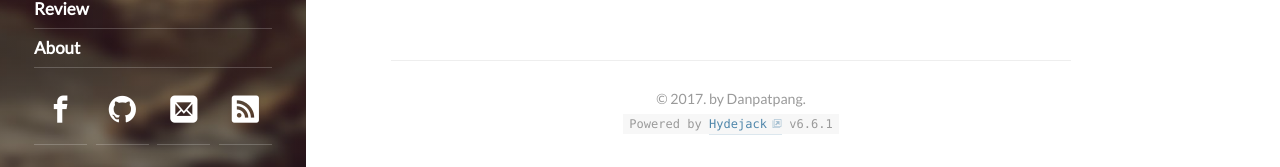
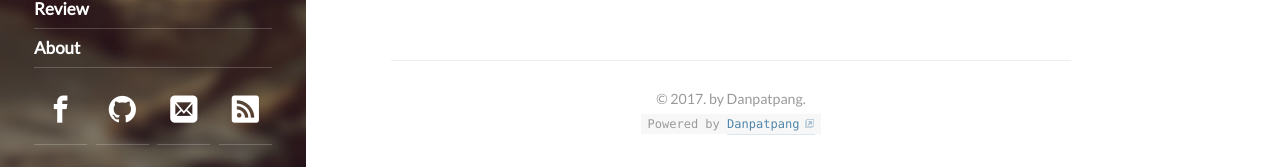
Before and after one commit to Danpatpang/Danpatpang.github.io, a Jekyll site: the page built from index.html, in a window 1280 px wide and 900 px high, scrolled down 844 px. Shown: the part 730-897 px from the top of the window. Built offline with Jekyll 4.4.1, drawn with Linux system fonts in a browser that asks for light colours; some web fonts are replaced; the list of posts is cut into pages by our own code.

Commit message:
Update footer.html

```diff
--- a/_includes/footer.html
+++ b/_includes/footer.html
@@ -4,6 +4,6 @@
     {{ site.copyright | markdownify }}
   {% endif %}
   <p>
-    <code>Powered by <a href="https://qwtel.com/hydejack/">Hydejack</a> v<span id="_version">6.6.1</span></code>
+    <code>Powered by <a href="https://Danpatpang.github.io">Danpatpang</a></code>
   </p>
 </footer>
```
